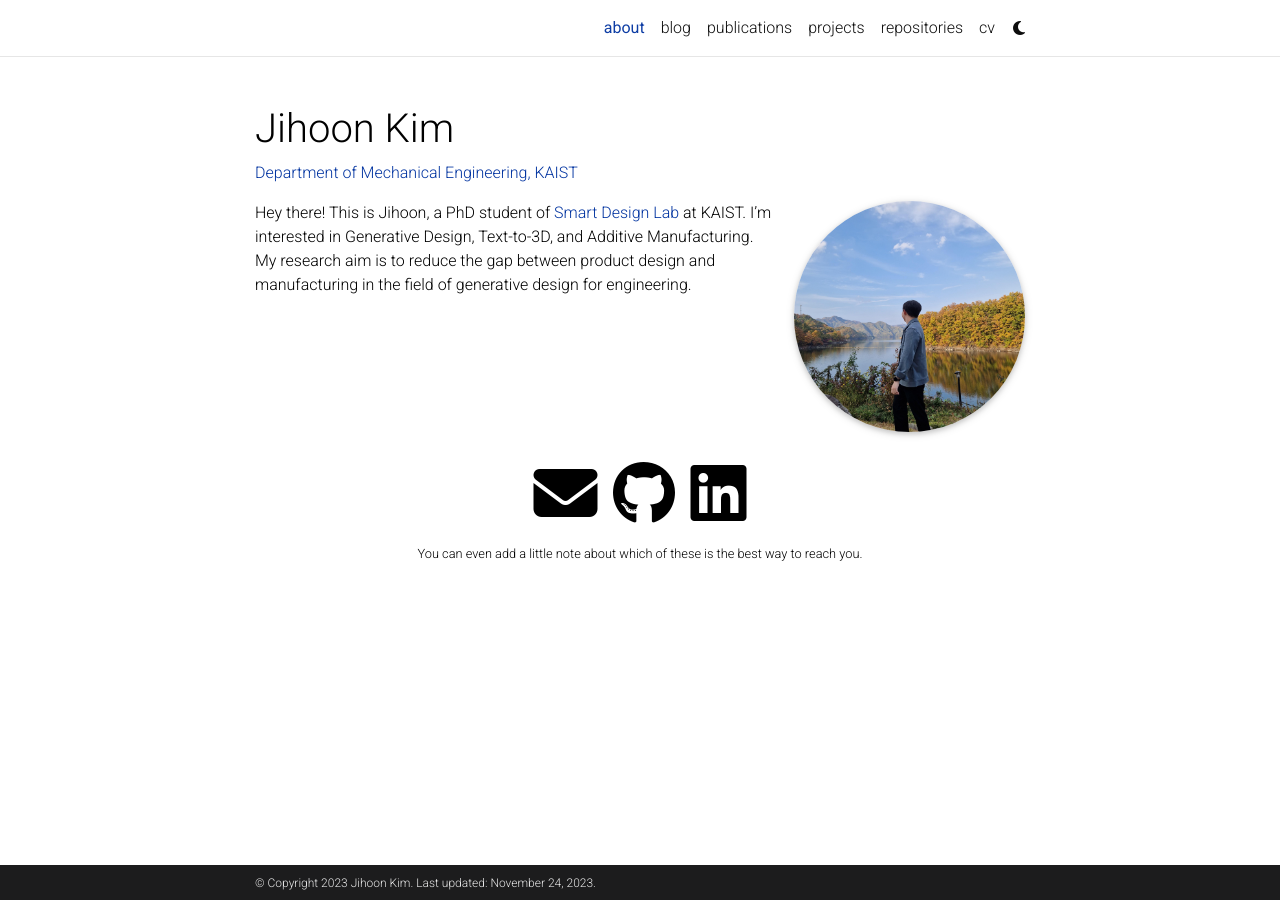
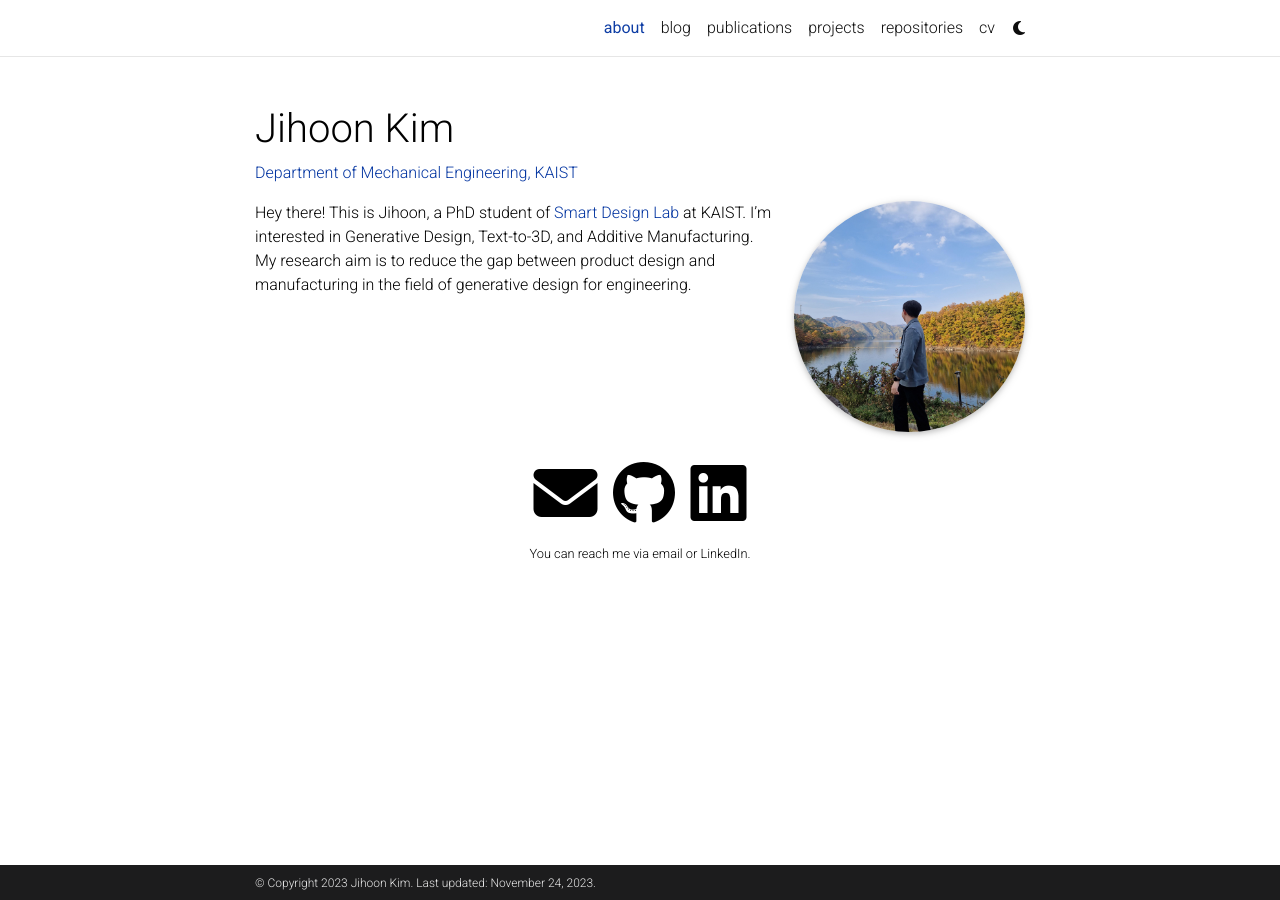
Before and after one commit to jihoonkim888/jihoonkim888.github.io, a Jekyll site: the page built from _pages/about.md, in a window 1280 px wide. Built offline with Jekyll 4.4.1, drawn with Linux system fonts in a browser that asks for light colours; full-size pictures stand in for the smaller copies a plugin makes; comment, search, counter and statistics services are not loaded; a style sheet for code colours, icons or effects is not loaded.

Commit message:
Add contact note

```diff
--- a/_config.yml
+++ b/_config.yml
@@ -101,7 +101,7 @@
 wechat_qr: # filename of your wechat qr-code saved as an image (e.g., wechat-qr.png if saved to assets/img/wechat-qr.png)
 
 contact_note: >
-  You can even add a little note about which of these is the best way to reach you.
+  You can reach me via email or LinkedIn.
 
 # -----------------------------------------------------------------------------
 # Analytics and search engine verification
```
